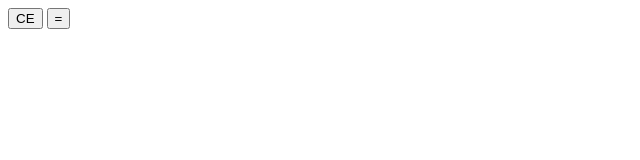
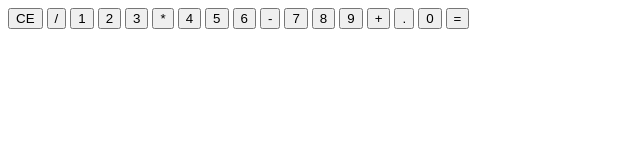
Before and after one commit to Jcain617/D9, a plain HTML site: page index.html in a window 1280 px wide. Shown: the whole page, without its empty margins (0-640 px from the left). Drawn offline with Linux system fonts and the light colour scheme.

Commit message:
started styling

```diff
--- a/index.html
+++ b/index.html
@@ -18,10 +18,22 @@
             <div class="current-operand"></div>
         </div>
             <button class="span-two">CE</button>
+            <button>/</button>
+            <button>1</button>
+            <button>2</button>
+            <button>3</button>
+            <button>*</button>
+            <button>4</button>
+            <button>5</button>
+            <button>6</button>
+            <button>-</button>
+            <button>7</button>
+            <button>8</button>
+            <button>9</button>
+            <button>+</button>
+            <button>.</button>
+            <button>0</button>
             <button class="span-two">=</button>
-
-
-
     </div>
 
 </body>
```
